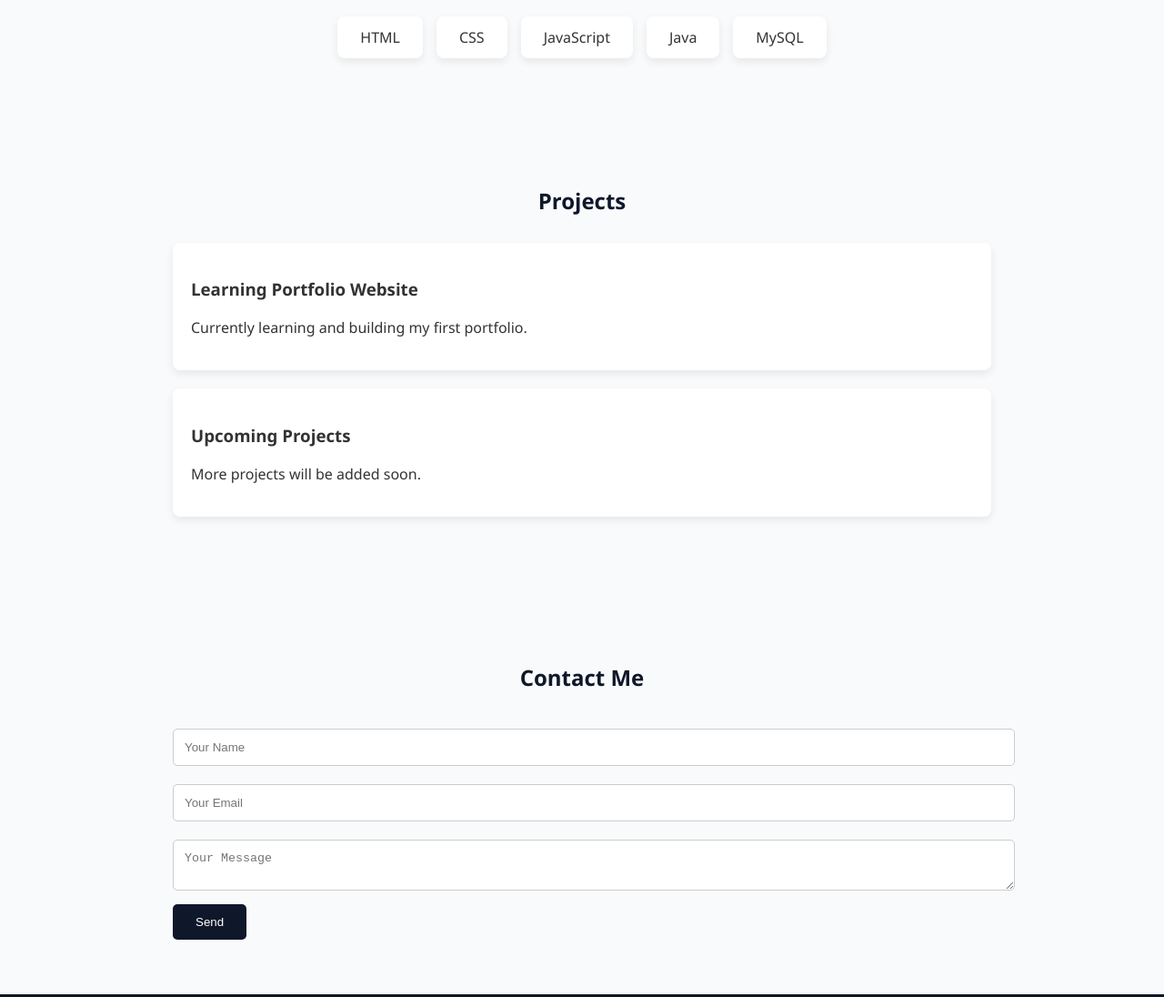
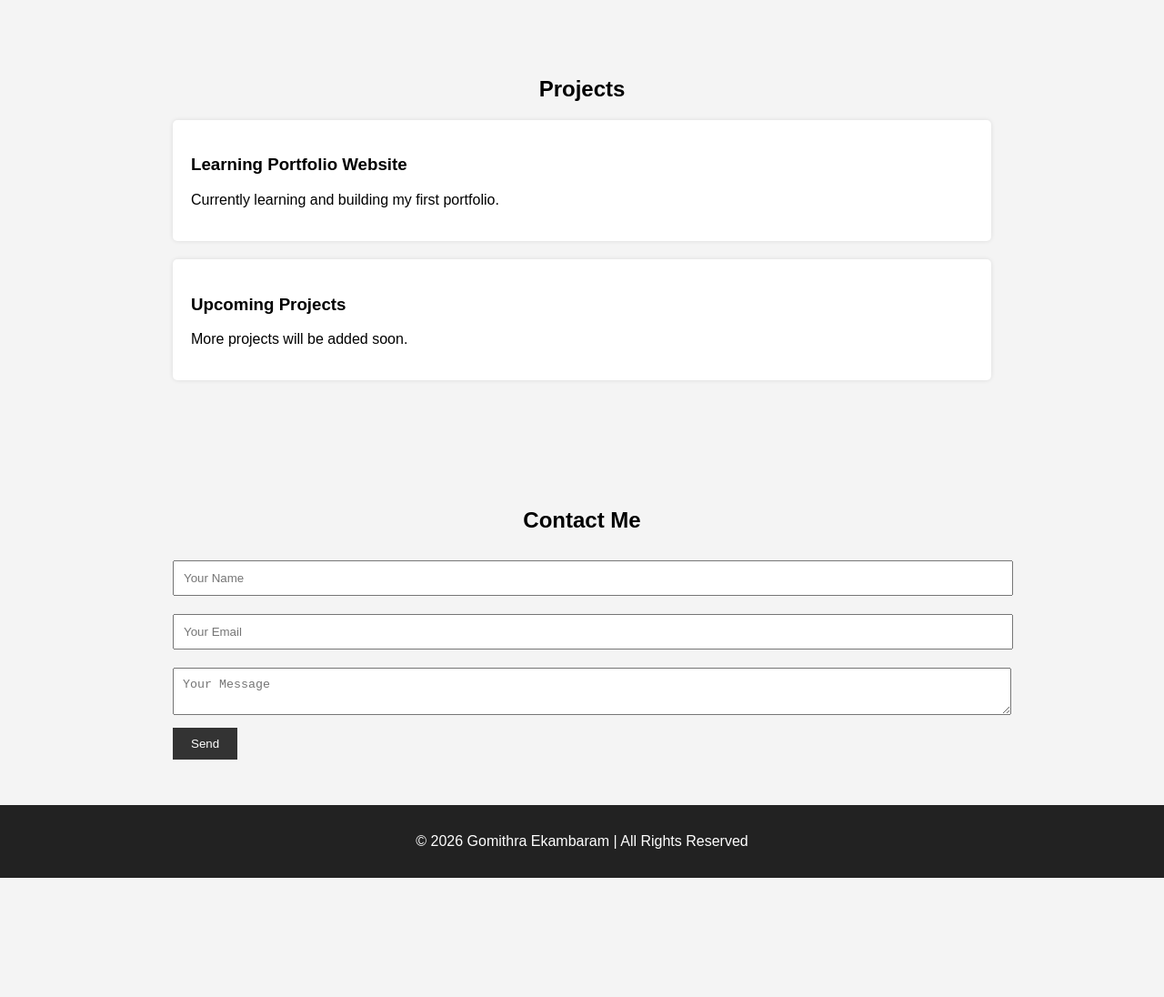
Before and after one commit to EKAMBARAM-GOMITHRA/portfolio-website, a plain HTML site: page index.html in a window 1280 px wide. Shown: the part 1360-2456 px from the top of the page at 91% size. After the commit the page ends 2325 px from the top, so only its background shows below. Drawn offline with Linux system fonts and the light colour scheme.

Commit message:
Final Portfolio

```diff
--- a/style.css
+++ b/style.css
@@ -1,28 +1,25 @@
 body{
-font-family: 'Segoe UI', Arial;
+font-family: Arial;
 margin:0;
-background:#f9fafb;
-color:#333;
+background:#f4f4f4;
 }
 
 /* NAVBAR */
 nav{
-background:#0f172a;
+background:#222;
 padding:15px;
 text-align:center;
-position:sticky;
-top:0;
 }
 
 nav a{
-color:#e2e8f0;
+color:white;
 margin:15px;
 text-decoration:none;
 font-weight:bold;
 }
 
 nav a:hover{
-color:#38bdf8;
+color:#00c3ff;
 }
 
 /* HOME */
@@ -32,31 +29,20 @@ display:flex;
 flex-direction:column;
 justify-content:center;
 align-items:center;
-background:linear-gradient(to right, #0f172a, #1e293b);
+background:#1e1e2f;
 color:white;
 text-align:center;
 }
 
-#home h1{
-font-size:45px;
-margin:10px;
-}
-
-#home p{
-font-size:18px;
-}
-
 /* SECTIONS */
 section{
-padding:60px;
+padding:50px;
 max-width:900px;
 margin:auto;
 }
 
 h2{
 text-align:center;
-color:#0f172a;
-margin-bottom:30px;
 }
 
 /* SKILLS */
@@ -69,14 +55,9 @@ justify-content:center;
 
 .box{
 background:white;
-padding:12px 25px;
-border-radius:8px;
-box-shadow:0 4px 10px rgba(0,0,0,0.08);
-transition:0.3s;
-}
-
-.box:hover{
-transform:translateY(-5px);
+padding:10px 20px;
+border-radius:5px;
+box-shadow:0 0 5px rgba(0,0,0,0.1);
 }
 
 /* PROJECTS */
@@ -84,41 +65,33 @@ transform:translateY(-5px);
 background:white;
 padding:20px;
 margin:20px 0;
-border-radius:8px;
-box-shadow:0 4px 10px rgba(0,0,0,0.08);
-transition:0.3s;
-}
-
-.project:hover{
-transform:scale(1.02);
+border-radius:5px;
+box-shadow:0 0 5px rgba(0,0,0,0.1);
 }
 
 /* CONTACT */
 form input, form textarea{
 width:100%;
-padding:12px;
+padding:10px;
 margin:10px 0;
-border-radius:5px;
-border:1px solid #ccc;
 }
 
 button{
-padding:12px 25px;
-background:#0f172a;
+padding:10px 20px;
+background:#333;
 color:white;
 border:none;
-border-radius:5px;
 cursor:pointer;
 }
 
 button:hover{
-background:#1e293b;
+background:#555;
 }
 
 /* FOOTER */
 footer{
-background:#0f172a;
-color:#e2e8f0;
+background:#222;
+color:white;
 text-align:center;
 padding:15px;
 }
```
